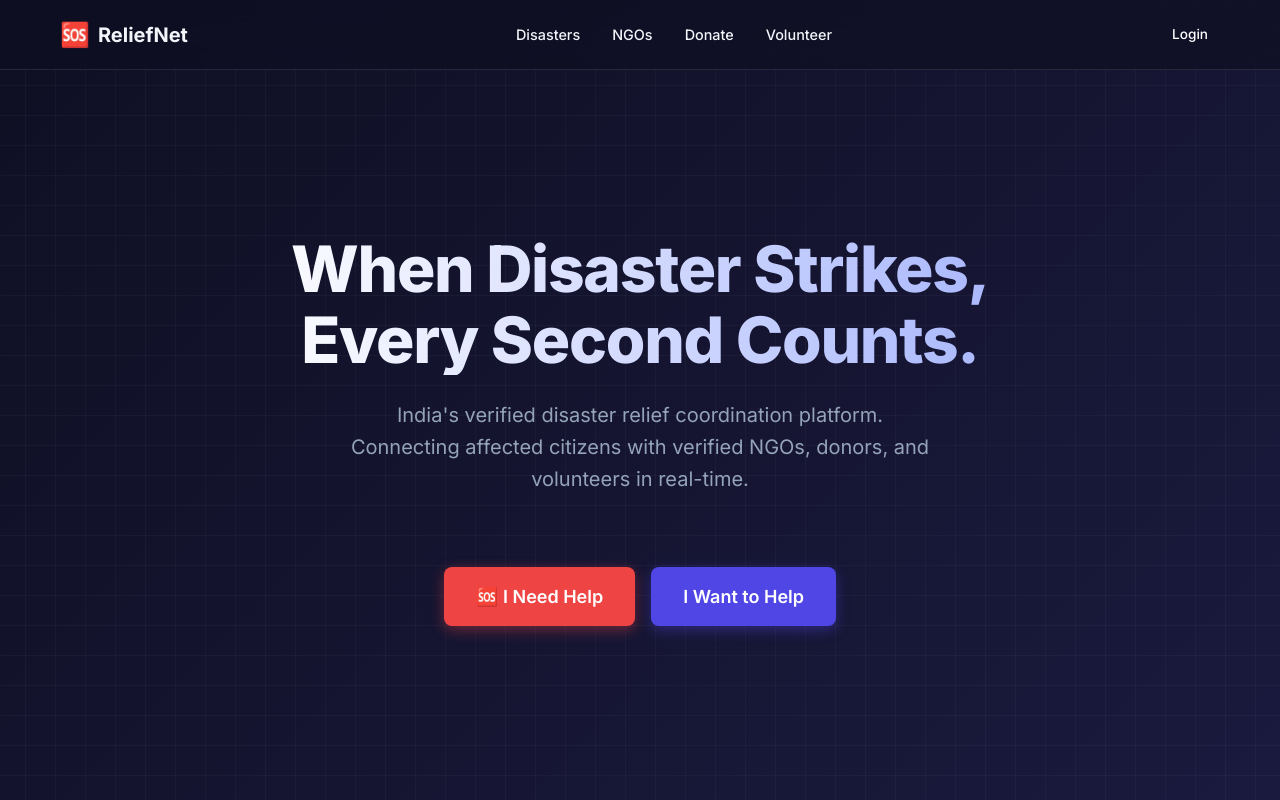
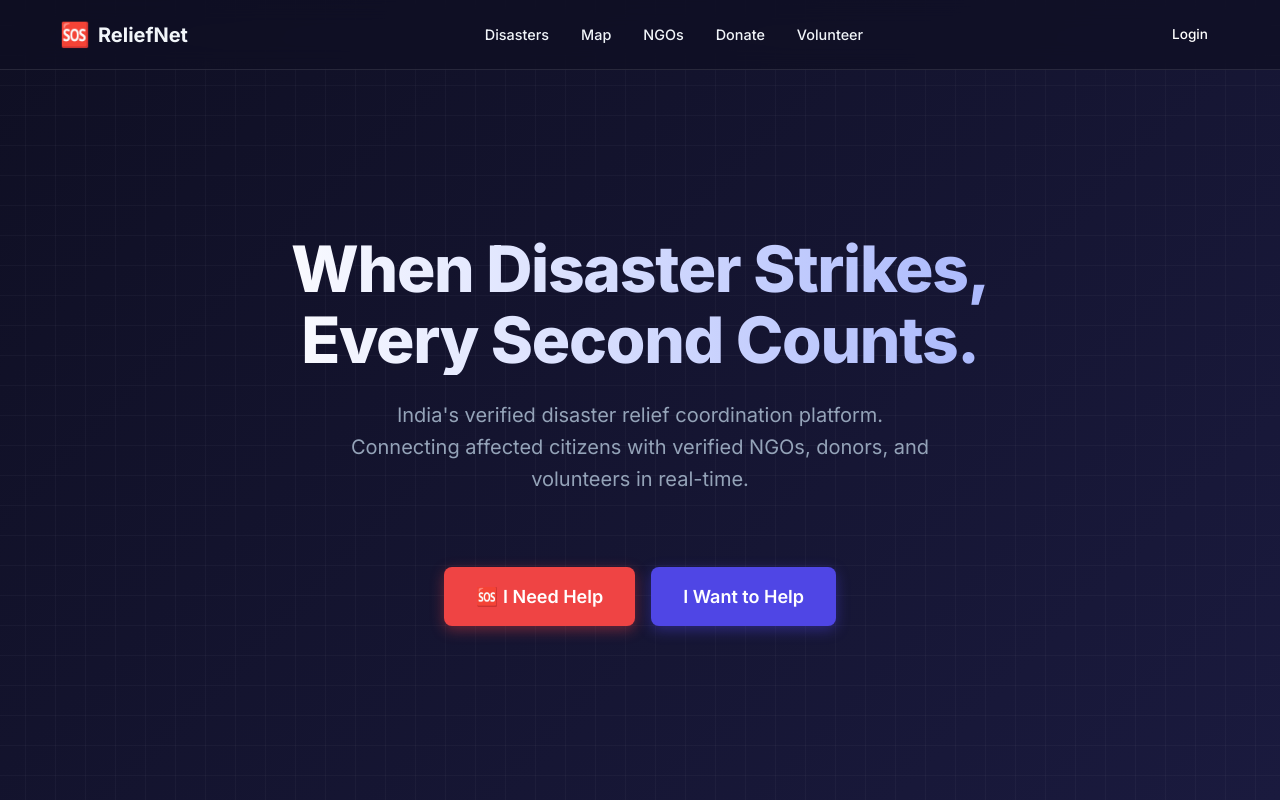
Before and after one commit to ShivenThakker/Sankalp, a Next.js app: page / in a window 1280 px wide. Shown: the top 800 px of the page. Built offline with nearby package versions, Linux system fonts and the light colour scheme.

Commit message:
feat: add Map link to navbar navigation

```diff
--- a/src/components/layout/Navbar.jsx
+++ b/src/components/layout/Navbar.jsx
@@ -13,6 +13,7 @@ export default function Navbar() {
 
   const navLinks = [
     { name: 'Disasters', href: '/disasters' },
+    { name: 'Map', href: '/map' },
     { name: 'NGOs', href: '/ngos' },
     { name: 'Donate', href: '/donate' },
     { name: 'Volunteer', href: '/volunteer' },
```
